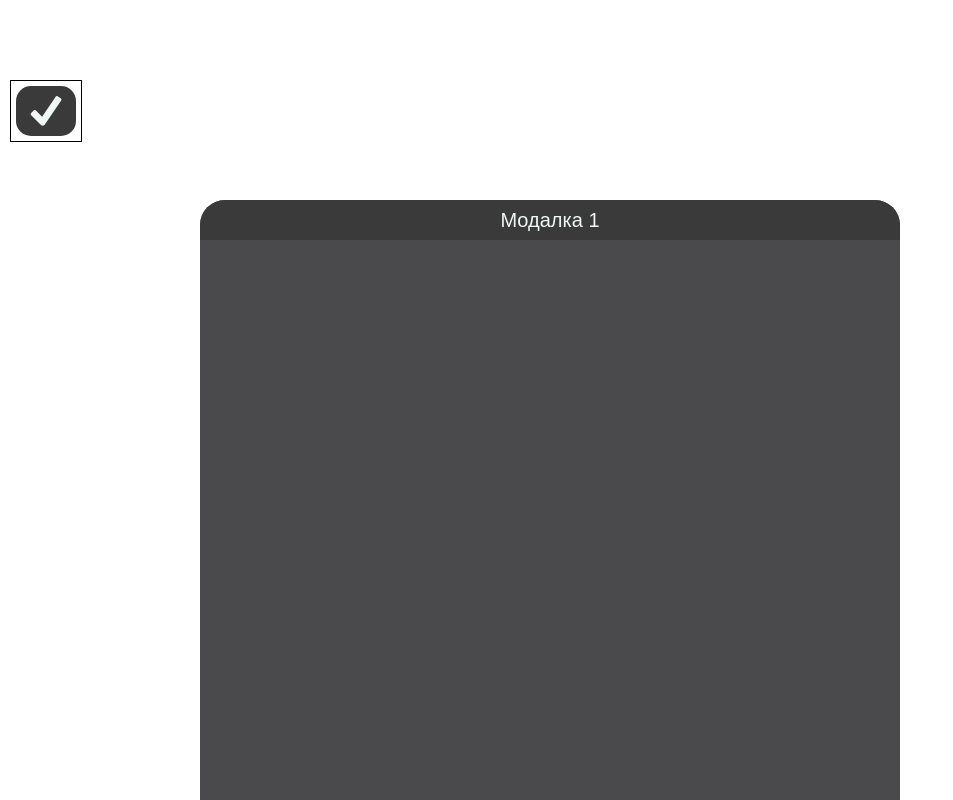
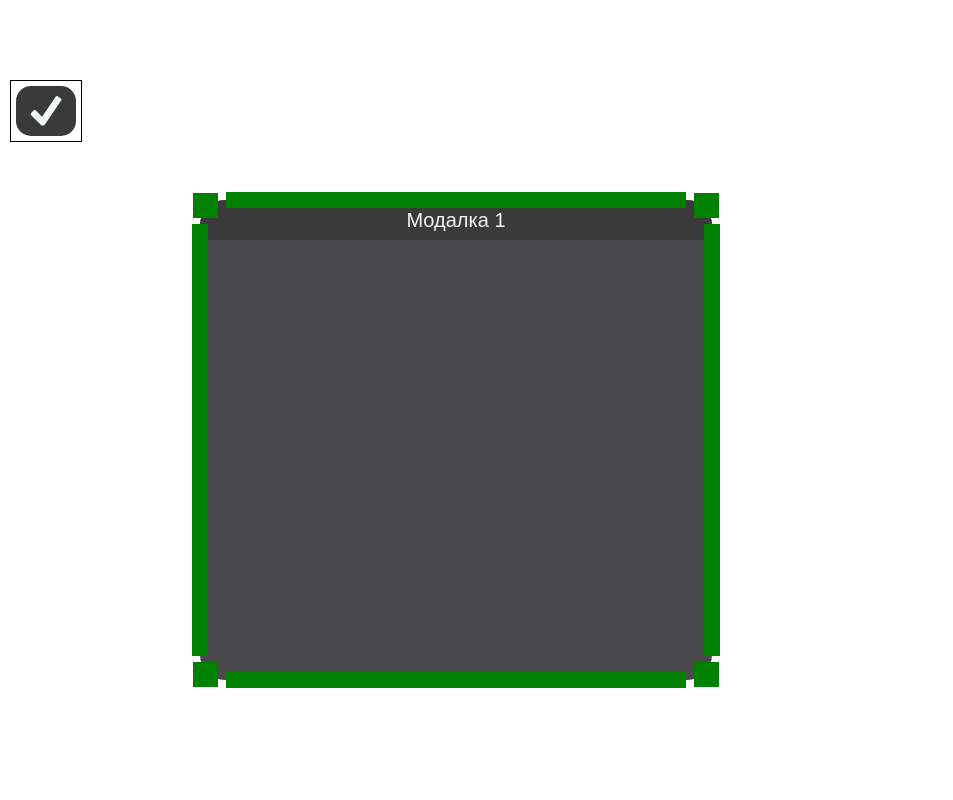
Before and after one commit to vlaus9/InterBiMatter, a React (Vite) app: page / in a window 1280 px wide. Shown: the top 800 px of the page, without its empty margins (0-953 px from the left). Built offline with nearby package versions, Linux system fonts and the light colour scheme.

Commit message:
feat: Каркас для resize унив модалки

```diff
--- a/components/ModalWindow/ModalWindow.tsx
+++ b/components/ModalWindow/ModalWindow.tsx
@@ -1,5 +1,5 @@
 import type { IModalWindow } from "./types/ModalWindowTypes"
-
+import ModalWindowDraggingFrame from "./ModalWindowDraggingFrame"
 
 export interface IModalWindowProps {
     config: IModalWindow
@@ -7,13 +7,14 @@ export interface IModalWindowProps {
 
 const ModalWindow: React.FC<IModalWindowProps> = ({ config }) => {
 
-
     return (
         <>
-            <div className='absolute left-[200px] top-[200px] w-[700px] h-[800px] bg-[var(--bg-secondary)] rounded-[25px]'>
+            <div className={`absolute left-[200px] top-[200px] w-[40vw] h-[60vh] bg-[var(--bg-secondary)] rounded-[25px]`}>
                <header className='flex items-center justify-center h-[40px] bg-[var(--bg-primary)] rounded-t-[25px] '>
                     <h1 className='text-xl text-[var(--text-primary)]'>{config.name}</h1>
                </header>
+
+               <ModalWindowDraggingFrame />
 
             </div>
         </>
--- /dev/null
+++ b/components/ModalWindow/ModalWindowDraggingFrame.tsx
@@ -0,0 +1,25 @@
+import { useRef } from 'react'
+
+const ModalWindowDraggingFrame: React.FC = () => {
+
+    const refs = useRef<(HTMLDivElement | null)[]>([])
+
+
+    return (
+        <>
+            <div ref={el => {refs.current[0] = el}} className='top-border absolute left-[5%] right-[5%] top-[-8px] h-[16px] bg-[green] cursor-row-resize'></div>
+            <div ref={el => {refs.current[1] = el}} className='right-border absolute top-[5%] bottom-[5%] right-[-8px] w-[16px] bg-[green] cursor-col-resize'></div>
+            <div ref={el => {refs.current[2] = el}} className='bottom-border absolute left-[5%] right-[5%] bottom-[-8px] h-[16px] bg-[green] cursor-row-resize'></div>
+            <div ref={el => {refs.current[3] = el}} className='left-border absolute top-[5%] bottom-[5%] left-[-8px] w-[16px] bg-[green] cursor-col-resize'></div>
+
+            <div className='left-top absolute left-[-7px] top-[-7px] w-[25px] h-[25px] bg-[green] cursor-nwse-resize'></div>
+            <div className='right-top absolute right-[-7px] top-[-7px] w-[25px] h-[25px] bg-[green] cursor-nesw-resize'></div>
+            <div className='right-bottom absolute right-[-7px] bottom-[-7px] w-[25px] h-[25px] bg-[green] cursor-nwse-resize'></div>
+            <div className='left-top absolute left-[-7px] bottom-[-7px] w-[25px] h-[25px] bg-[green] cursor-nesw-resize'></div>
+        </>
+    )
+}
+
+export default ModalWindowDraggingFrame
+
+//true если нажали и запускается dragstart если потянули то запускается dragging
```
Also changed, not shown: 1 other file (tests, documents, lock files or other folders).
